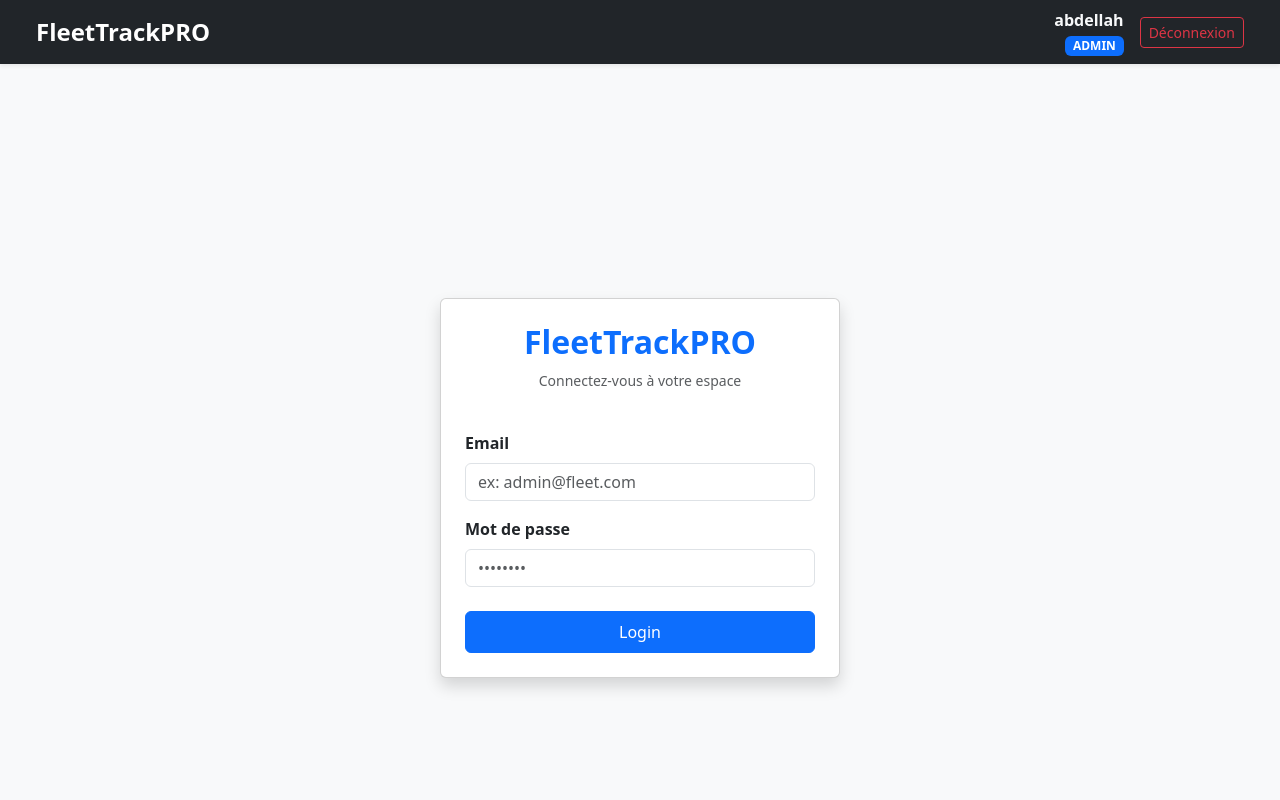
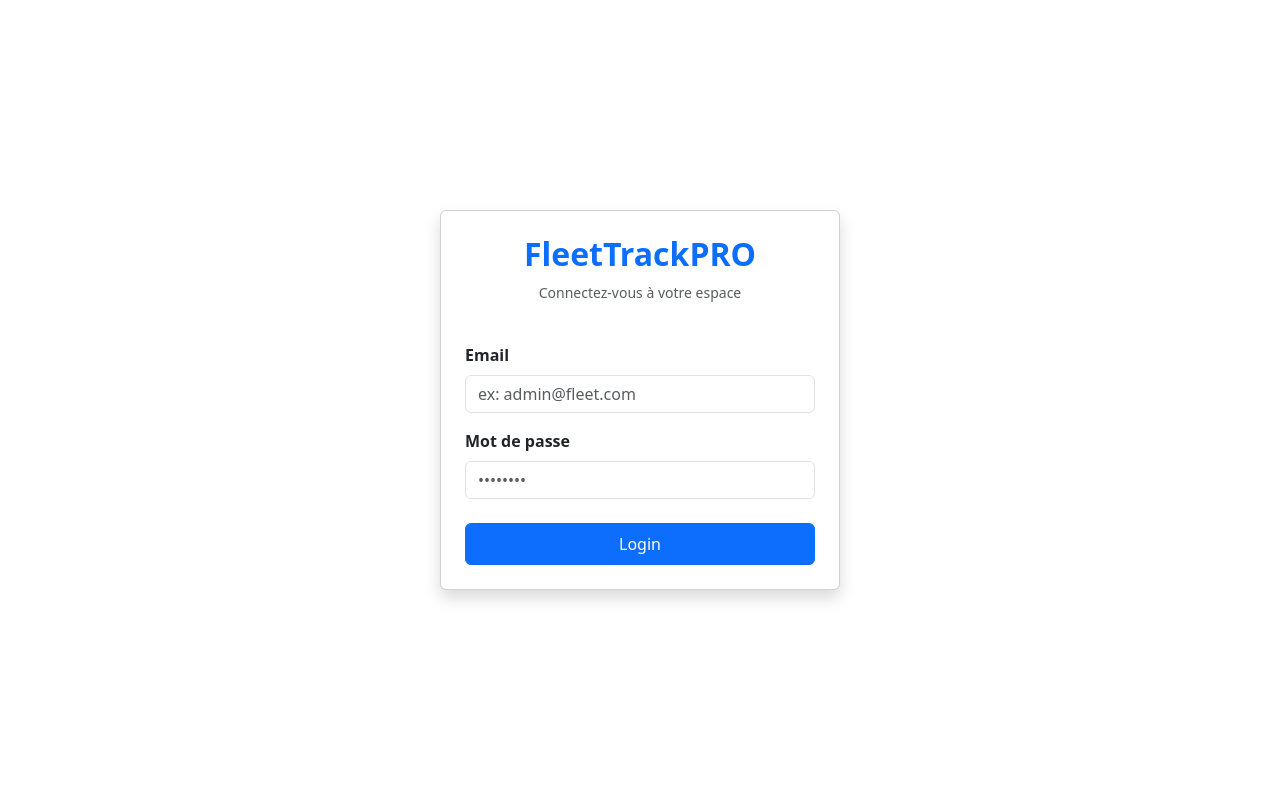
Before and after one commit to aitbhou2003/FleetTrackPRO-Frontend-, a React (Vite) app: page / in a window 1280 px wide. Shown: the top 800 px of the page. Built offline with nearby package versions, Linux system fonts and the light colour scheme.

Commit message:
feat: implement user authentication state management with login and logout functionality

```diff
--- a/src/App.jsx
+++ b/src/App.jsx
@@ -1,11 +1,31 @@
+import { useState } from "react";
 import AppShell from "./components/AppShell";
 import LoginForm from "./components/LoginForm";
 
 export default function App() {
+  const [user, setUser] = useState(null);
+  const [token, setToken] = useState(null);
+  function handelLoginSuccess(user, token) {
+    setUser(user);
+    setToken(token);
+  }
+
+  function handelLogOut() {
+    setUser(null);
+    setToken(null);
+  }
+  if (!user) {
+    return <LoginForm onLoginSuccess={handelLoginSuccess} />;
+  }
   return (
     <>
-      <AppShell user={{nom:"abdellah",role:"admin "}}>
-        <LoginForm />
+      <AppShell user={user} onLogout={handelLogOut}>
+        <div className="card shadow-sm p-4">
+          <h3>Bienvenue {user.role} !</h3>
+          <p className="text-muted">
+            Vous êtes bien connecté avec le token en mémoire.
+          </p>
+        </div>{" "}
       </AppShell>
     </>
   );
```
